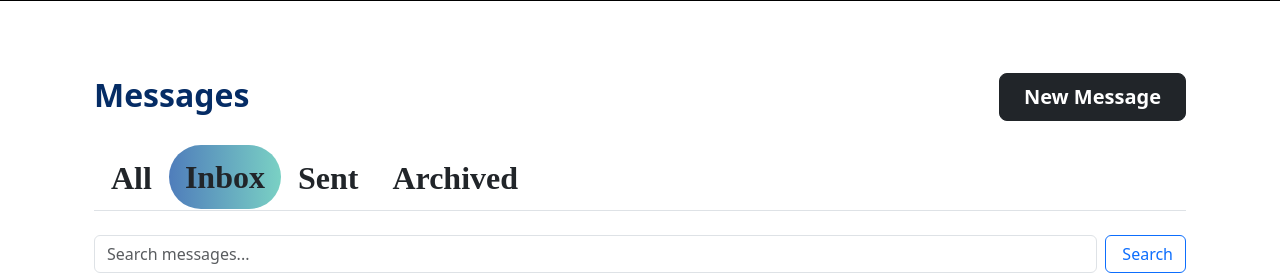
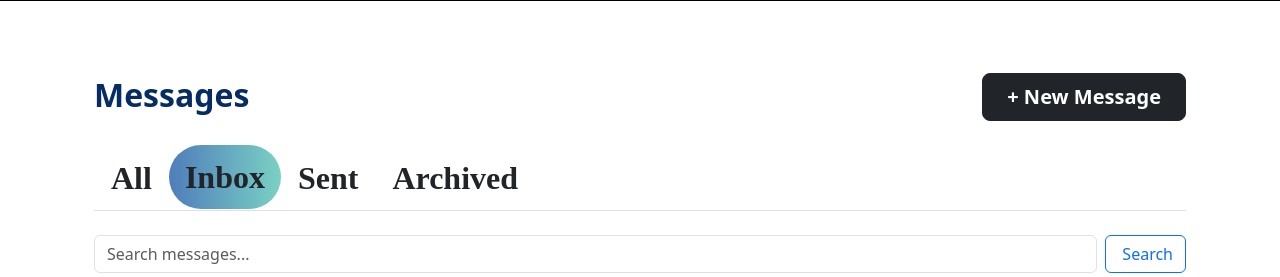
Before and after one commit to KeeLouise/skillstack, a Django app: page /messaging/ in a window 1280 px wide. Shown: the part 275-552 px from the top of the page. Run offline with Django 5.2, Linux system fonts and the light colour scheme; the visitor is signed in with stand-in values (Sample User, id 1); data that the repository does not hold is empty; parts of the project's set-up code (start-up, migrations or seed data) failed here and were passed over; some web fonts are replaced.

Commit message:
Updated button. KR 13/08/2025

```diff
--- a/skillstack/templates/messaging/messages.html
+++ b/skillstack/templates/messaging/messages.html
@@ -14,7 +14,7 @@
       {% endif %}
     </h2>
     <a href="{% url 'compose' %}" class="btn btn-dark btn-lg px-4 fw-semibold">
-      <i class="bi bi-pencil"></i>New Message
+      + New Message
     </a>
   </div>
   <ul class="nav nav-tabs mb-4">
```
